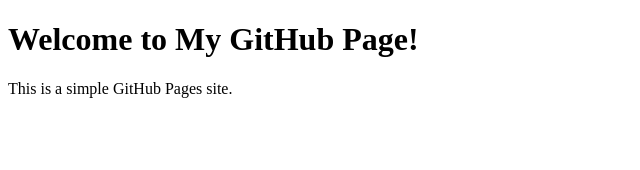
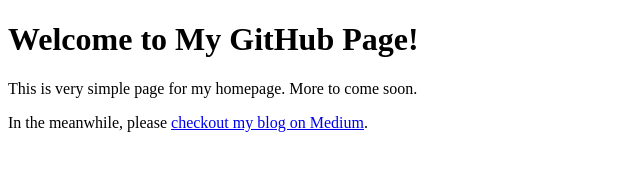
Before and after one commit to nqbao/nqbao.com, a plain HTML site: page index.html in a window 1280 px wide. Shown: the whole page, without its empty margins (0-640 px from the left). Drawn offline with Linux system fonts and the light colour scheme.

Commit message:
Update index.html

```diff
--- a/index.html
+++ b/index.html
@@ -7,6 +7,7 @@
 </head>
 <body>
     <h1>Welcome to My GitHub Page!</h1>
-    <p>This is a simple GitHub Pages site.</p>
+    <p>This is very simple page for my homepage. More to come soon.</p>
+    <p>In the meanwhile, please <a href="https://medium.com/@nqbao">checkout my blog on Medium</a>.</p>
 </body>
 </html>
```
